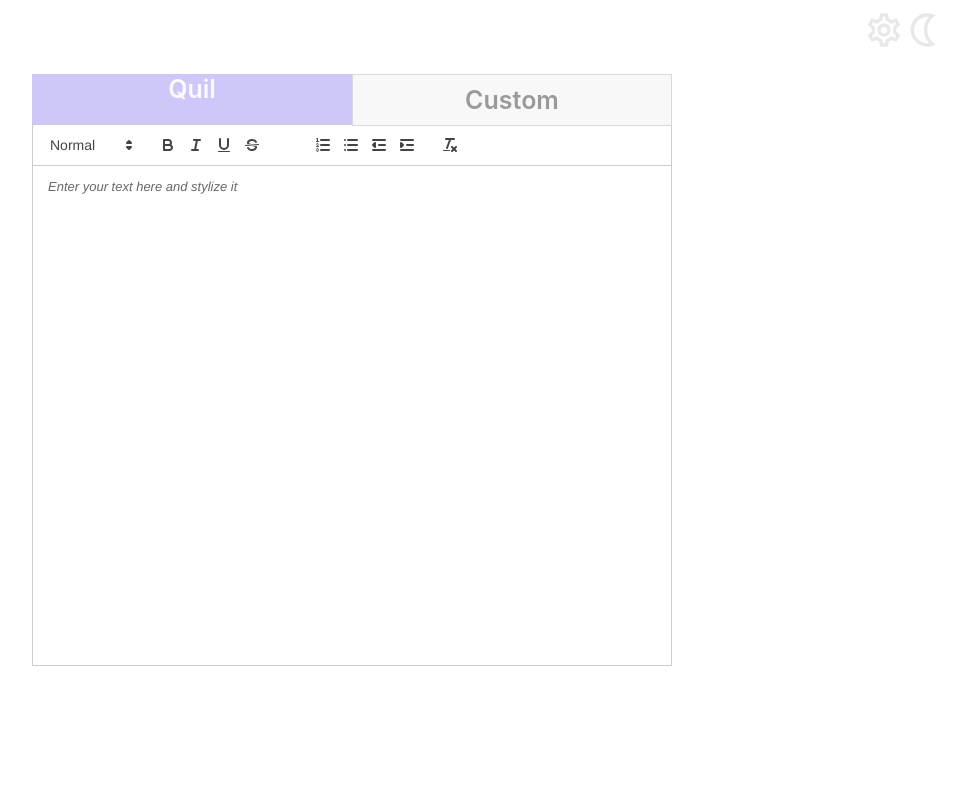
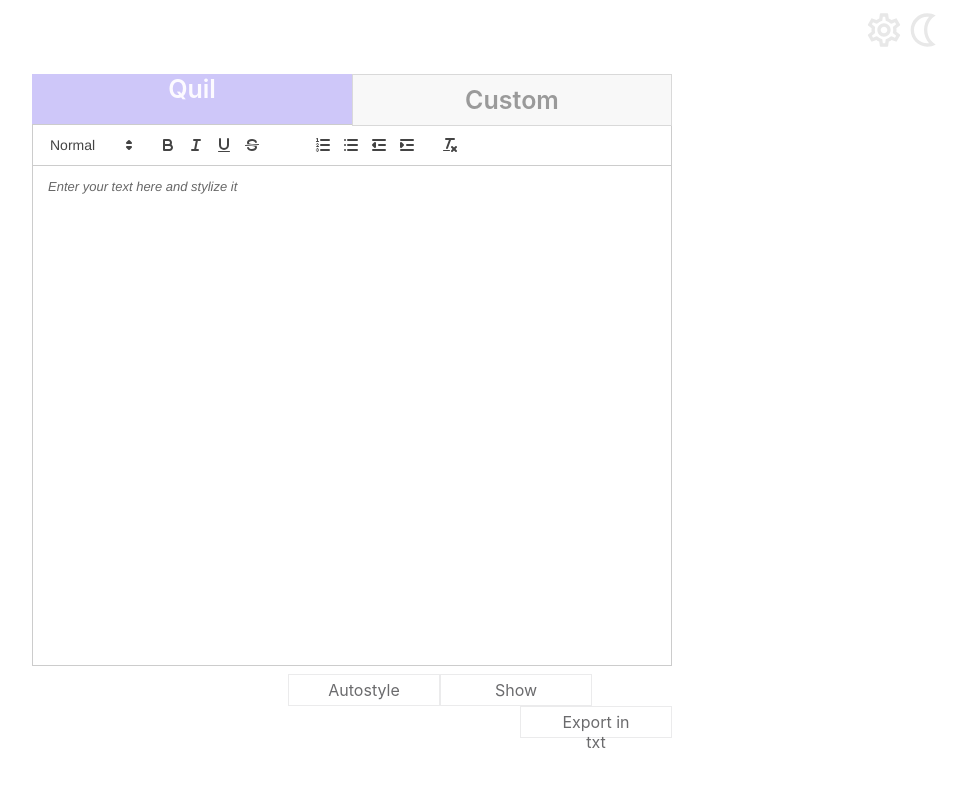
Before and after one commit to nesterovad/myTextDecorator, a React (Create React App) app in the folder my_text_decorator/: page / in a window 1280 px wide. Shown: the top 786 px of the page, without its empty margins (288-1254 px from the left). Built offline with nearby package versions, Linux system fonts and the light colour scheme.

Commit message:
added showing stylized text

```diff
--- a/my_text_decorator/src/components/layouts/layouts.css
+++ b/my_text_decorator/src/components/layouts/layouts.css
@@ -12,8 +12,13 @@
 
 .container{
     margin-top: 20px;
-    min-width: 600px;
+    min-height: 665px;
     width: 50%;
     margin-left: 25%;
     margin-right: 25%;
 }
+
+.buttonBlock{
+    margin-left: 40%;
+    margin-top: 50px;
+}
--- a/my_text_decorator/src/components/layouts/mailLayout.jsx
+++ b/my_text_decorator/src/components/layouts/mailLayout.jsx
@@ -5,6 +5,7 @@
 import { Header } from "../header";
 import { Switcher } from "../switcher";
 import { CustomTextEditor } from "../customTextEditor";
+import { Button } from "../button";
 
 import './layouts.css';
 
@@ -12,6 +13,7 @@
     const [theme, setTheme] = useState('light');
     const [editorMode, setEditorMode] = useState('Quil');
     const [editorVal, setEditorVal] = useState('');
+    const [showingText, setShowingText] = useState(false);
 
     const modules = {
         toolbar: [
@@ -32,6 +34,18 @@
         }
     }
 
+    function onAutostyle(){
+
+    }
+
+    function onShow(){
+        setShowingText(true);
+    }
+
+    function onExport(){
+
+    }
+
     function renderLight(){
         return (
             <div className="mainLight">
@@ -39,6 +53,19 @@
                 <div className="container">
                     <Switcher theme={theme} onChangeMode={setEditorMode}/>
                     {renderEditor()}
+                    <div className="buttonBlock">
+                        <div style={{float: "left"}}>
+                            <Button theme={theme} action={onAutostyle} text='Autostyle'/>
+                        </div>
+                        <div style={{float: "left"}}>
+                            <Button theme={theme} action={onShow} text='Show'/>
+                        </div>
+                        <div style={{float: "right"}}>
+                            <Button theme={theme} action={onExport} text='Export in txt'/>
+                        </div>
+
+                    </div>
+                    {renderText()}
                 </div>
             </div>
         )
@@ -52,6 +79,18 @@
                 <div className="container">
                     <Switcher theme={theme} onChangeMode={setEditorMode}/>
                     {renderEditor()}
+                    <div className="buttonBlock">
+                    <div style={{float: "left"}}>
+                            <Button theme={theme} action={onAutostyle} text='Autostyle'/>
+                        </div>
+                        <div style={{float: "left"}}>
+                            <Button theme={theme} action={onShow} text='Show'/>
+                        </div>
+                        <div style={{float: "right"}}>
+                            <Button theme={theme} action={onExport} text='Export in txt'/>
+                        </div>
+                    </div>
+                    {renderText()}
                 </div>
             </div>
         )
@@ -90,6 +129,18 @@
         }
     }
 
+    function renderText(){
+        if (showingText)
+            return (
+                    <div>
+                        <p style={{color: '#9A9A9A'}}>
+                            {editorVal}
+                        </p>
+
+                    </div>
+                )
+    }
+
 
     if(theme === 'light'){
         return renderLight();
```
